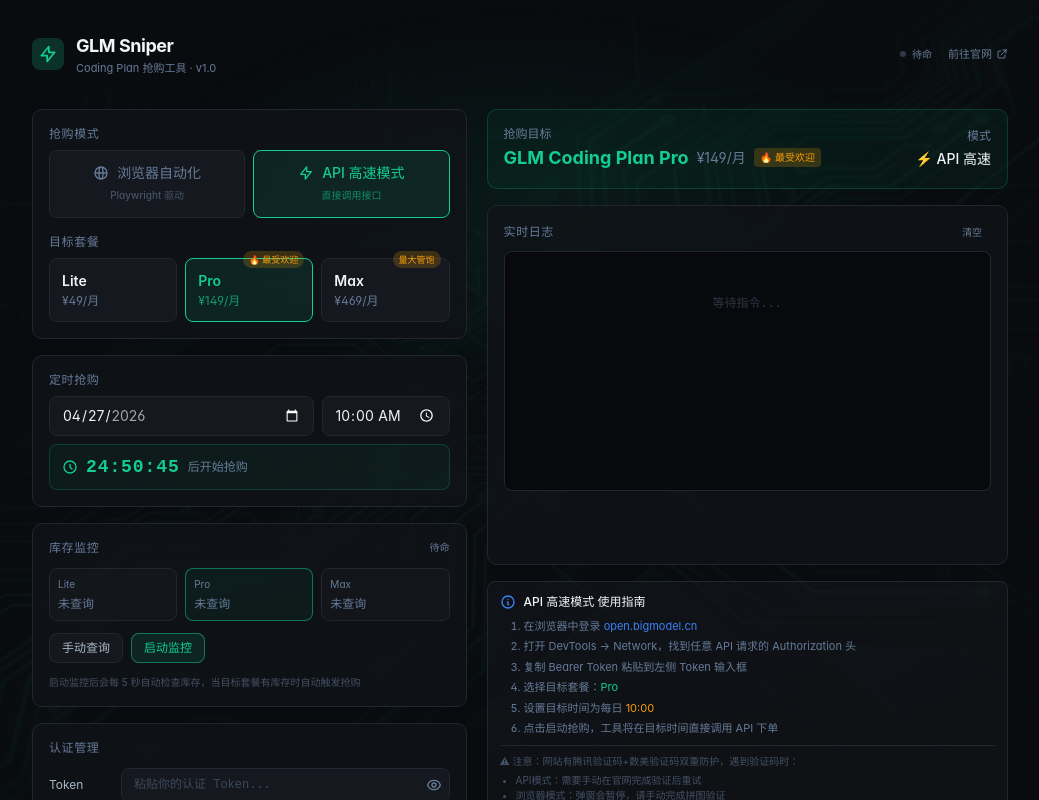
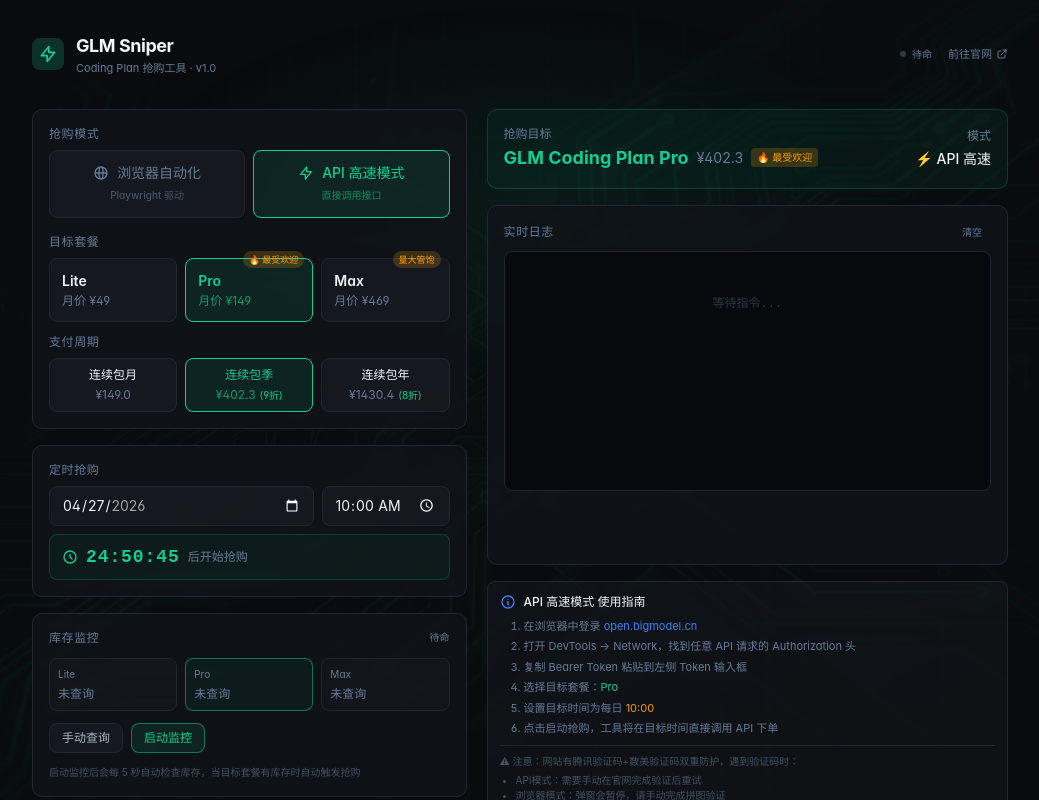
Before and after one commit to 16499259-oss/GLM-sniper, a React (Vite) app: page / in a window 1280 px wide. Shown: the top 800 px of the page, without its empty margins (120-1159 px from the left). Built offline with nearby package versions, Linux system fonts and the light colour scheme; the HTML template or start-up script is replaced by a standard one.

Commit message:
feat: 增加支付周期选择（连续包月/包季/包年），价格按折扣计算

```diff
--- a/src/App.tsx
+++ b/src/App.tsx
@@ -7,7 +7,7 @@
 import { LogConsole } from './components/LogConsole';
 import { ControlBar } from './components/ControlBar';
 import { QuickGuide } from './components/QuickGuide';
-import { PLANS } from './lib/config';
+import { PLANS, calculatePrice, formatPrice } from './lib/config';
 
 function App() {
   const sniper = useSniper();
@@ -87,6 +87,8 @@
               <PlanSelector
                 plan={sniper.plan}
                 onPlanChange={sniper.setPlan}
+                paymentCycle={sniper.paymentCycle}
+                onPaymentCycleChange={sniper.setPaymentCycle}
                 disabled={isRunning}
               />
             </div>
@@ -140,7 +142,7 @@
                       GLM Coding Plan {PLANS[sniper.plan].name}
                     </span>
                     <span className="text-sm text-muted-foreground">
-                      {PLANS[sniper.plan].price}
+                      {formatPrice(calculatePrice(sniper.plan, sniper.paymentCycle))}
                     </span>
                     {PLANS[sniper.plan].badge && (
                       <span className="text-[10px] px-1.5 py-0.5 rounded bg-accent/20 text-accent">
--- a/src/components/PlanSelector.tsx
+++ b/src/components/PlanSelector.tsx
@@ -1,21 +1,26 @@
-import type { PlanType } from '../lib/config';
-import { PLANS } from '../lib/config';
+import type { PlanType, PaymentCycle } from '../lib/config';
+import { PLANS, PAYMENT_CYCLES, calculatePrice, formatPrice } from '../lib/config';
 import { cn } from '../lib/utils';
 
 interface PlanSelectorProps {
   plan: PlanType;
   onPlanChange: (plan: PlanType) => void;
+  paymentCycle: PaymentCycle;
+  onPaymentCycleChange: (cycle: PaymentCycle) => void;
   disabled?: boolean;
 }
 
-export function PlanSelector({ plan, onPlanChange, disabled }: PlanSelectorProps) {
+export function PlanSelector({ plan, onPlanChange, paymentCycle, onPaymentCycleChange, disabled }: PlanSelectorProps) {
   const plans: PlanType[] = ['lite', 'pro', 'max'];
+  const cycles: PaymentCycle[] = ['monthly', 'quarterly', 'yearly'];
 
   return (
-    <div className="flex flex-col gap-2">
-      <label className="text-xs font-medium text-muted-foreground uppercase tracking-wider">
-        目标套餐
-      </label>
+    <div className="flex flex-col gap-3">
+      {/* 套餐选择 */}
+      <div className="flex flex-col gap-2">
+        <label className="text-xs font-medium text-muted-foreground uppercase tracking-wider">
+          目标套餐
+        </label>
       <div className="flex gap-2">
         {plans.map((p) => {
           const config = PLANS[p];
@@ -49,12 +54,58 @@
                 'text-xs mt-0.5',
                 isSelected ? 'text-primary/70' : 'text-muted-foreground'
               )}>
-                {config.price}
+                月价 ¥{config.monthlyPrice}
               </div>
             </button>
           );
         })}
       </div>
+      </div>
+
+      {/* 支付周期选择 */}
+      <div className="flex flex-col gap-2">
+        <label className="text-xs font-medium text-muted-foreground uppercase tracking-wider">
+          支付周期
+        </label>
+        <div className="flex gap-2">
+          {cycles.map((c) => {
+            const cycleConfig = PAYMENT_CYCLES[c];
+            const price = calculatePrice(plan, c);
+            const isSelected = paymentCycle === c;
+            return (
+              <button
+                key={c}
+                onClick={() => onPaymentCycleChange(c)}
+                disabled={disabled}
+                className={cn(
+                  'flex-1 px-3 py-2 rounded-md border text-center transition-all duration-200',
+                  'focus:outline-none focus:ring-2 focus:ring-ring',
+                  isSelected
+                    ? 'border-primary bg-primary/10'
+                    : 'border-border bg-secondary/50 hover:border-primary/30',
+                  disabled && 'opacity-50 cursor-not-allowed'
+                )}
+              >
+                <div className={cn(
+                  'text-xs font-medium',
+                  isSelected ? 'text-primary' : 'text-foreground'
+                )}>
+                  {cycleConfig.name}
+                </div>
+                <div className={cn(
+                  'text-xs mt-1',
+                  isSelected ? 'text-primary/70' : 'text-muted-foreground'
+                )}>
+                  {formatPrice(price)}
+                  {cycleConfig.discount && (
+                    <span className="ml-1 text-[10px] text-success">({cycleConfig.discount})</span>
+                  )}
+                </div>
+              </button>
+            );
+          })}
+        </div>
+      </div>
     </div>
   );
 }
--- a/src/hooks/useSniper.ts
+++ b/src/hooks/useSniper.ts
@@ -2,10 +2,11 @@
 import type {
   SniperMode,
   PlanType,
+  PaymentCycle,
   SniperStatus,
   LogEntry,
 } from '../lib/config';
-import { PLANS, getDefaultProductId, API_BASE_URL } from '../lib/config';
+import { PLANS, getProductId, calculatePrice, formatPrice, DEFAULT_CYCLE, API_BASE_URL } from '../lib/config';
 import { createLog, getTargetDateTime } from '../lib/utils';
 
 // 库存状态接口
@@ -21,6 +22,8 @@
   setMode: (m: SniperMode) => void;
   plan: PlanType;
   setPlan: (p: PlanType) => void;
+  paymentCycle: PaymentCycle;
+  setPaymentCycle: (c: PaymentCycle) => void;
   targetDate: string;
   setTargetDate: (d: string) => void;
   targetTime: string;
@@ -52,6 +55,7 @@
 
   const [mode, setMode] = useState<SniperMode>('api');
   const [plan, setPlan] = useState<PlanType>('pro');
+  const [paymentCycle, setPaymentCycle] = useState<PaymentCycle>(DEFAULT_CYCLE);
   const [targetDate, setTargetDate] = useState(tomorrowStr);
   const [targetTime, setTargetTime] = useState('10:00');
   const [authToken, setAuthToken] = useState('');
@@ -148,12 +152,11 @@
 
       // Step 2: Create pre-order
       addLog(createLog('info', '[步骤2] 创建预订单...'));
-      const productId = getDefaultProductId(plan);
-      addLog(createLog('info', `[步骤2] 使用产品ID: ${productId} (${PLANS[plan].name} 连续包季)`));
-
-      // 获取套餐价格（去掉¥和/月等后缀）
-      const priceStr = PLANS[plan].price.replace('¥', '').replace('/月', '').replace('/季', '').replace('/年', '');
-      const payPrice = parseInt(priceStr) * 100; // 转换为分
+      const productId = getProductId(plan, paymentCycle);
+      const payPrice = calculatePrice(plan, paymentCycle) * 100; // 转换为分
+      const cycleNames = { monthly: '连续包月', quarterly: '连续包季', yearly: '连续包年' };
+      addLog(createLog('info', `[步骤2] 产品ID: ${productId} (${PLANS[plan].name} ${cycleNames[paymentCycle]})`));
+      addLog(createLog('info', `[步骤2] 支付金额: ${formatPrice(payPrice / 100)}元 (${payPrice}分)`));
 
       const preOrderResp = await fetch(`${PROXY_BASE}/biz/product/createPreOrder`, {
         method: 'POST',
@@ -299,7 +302,8 @@
     addLog(createLog('info', '═══════════════════════════════════════'));
     addLog(createLog('info', '  GLM Coding Plan Sniper 启动'));
     addLog(createLog('info', `  模式: ${mode === 'browser' ? '浏览器自动化' : 'API 高速'}`));
-    addLog(createLog('info', `  套餐: ${PLANS[plan].name} (${PLANS[plan].price})`));
+        const cycleNames = { monthly: '连续包月', quarterly: '连续包季', yearly: '连续包年' };
+        addLog(createLog('info', `  套餐: ${PLANS[plan].name} ${cycleNames[paymentCycle]} (${formatPrice(calculatePrice(plan, paymentCycle))})`));
     addLog(createLog('info', `  目标时间: ${targetDate} ${targetTime}`));
     addLog(createLog('info', '═══════════════════════════════════════'));
 
@@ -445,6 +449,7 @@
   return {
     mode, setMode,
     plan, setPlan,
+    paymentCycle, setPaymentCycle,
     targetDate, setTargetDate,
     targetTime, setTargetTime,
     authToken, setAuthToken,
--- a/src/lib/config.ts
+++ b/src/lib/config.ts
@@ -5,15 +5,40 @@
 
 export type SniperMode = 'browser' | 'api';
 export type PlanType = 'lite' | 'pro' | 'max';
+export type PaymentCycle = 'monthly' | 'quarterly' | 'yearly';
 export type SniperStatus = 'idle' | 'countdown' | 'running' | 'captcha_pending' | 'success' | 'error';
 
 export interface PlanConfig {
   type: PlanType;
   name: string;
-  price: string;
-  productId: string;
+  monthlyPrice: number; // 月价（元）
   badge?: string;
 }
+
+// 根据支付周期计算实际价格
+export const calculatePrice = (plan: PlanType, cycle: PaymentCycle): number => {
+  const monthlyPrice = PLAN_PRICES[plan];
+  switch (cycle) {
+    case 'monthly':
+      return monthlyPrice;
+    case 'quarterly':
+      return monthlyPrice * 3 * 0.9; // 季度总价9折
+    case 'yearly':
+      return monthlyPrice * 12 * 0.8; // 年度总价8折
+  }
+};
+
+// 格式化价格显示
+export const formatPrice = (price: number): string => {
+  return `¥${price.toFixed(1)}`;
+};
+
+// 各套餐月价
+export const PLAN_PRICES: Record<PlanType, number> = {
+  lite: 49,
+  pro: 149,
+  max: 469,
+};
 
 export interface SniperConfig {
   mode: SniperMode;
@@ -33,23 +58,27 @@
   lite: {
     type: 'lite',
     name: 'Lite',
-    price: '¥49/月',
-    productId: 'product-005',
+    monthlyPrice: 49,
   },
   pro: {
     type: 'pro',
     name: 'Pro',
-    price: '¥149/月',
-    productId: 'product-047',
+    monthlyPrice: 149,
     badge: '🔥 最受欢迎',
   },
   max: {
     type: 'max',
     name: 'Max',
-    price: '¥469/月',
-    productId: 'product-047',
+    monthlyPrice: 469,
     badge: '量大管饱',
   },
+};
+
+// 支付周期配置
+export const PAYMENT_CYCLES: Record<PaymentCycle, { name: string; discount: string }> = {
+  monthly: { name: '连续包月', discount: '' },
+  quarterly: { name: '连续包季', discount: '9折' },
+  yearly: { name: '连续包年', discount: '8折' },
 };
 
 // 产品ID映射（根据套餐类型和支付周期）
@@ -71,10 +100,13 @@
   },
 };
 
-// 获取默认产品ID（季付）
-export const getDefaultProductId = (plan: PlanType): string => {
-  return PRODUCT_IDS[plan]?.quarterly || PRODUCT_IDS.pro.quarterly;
+// 获取产品ID
+export const getProductId = (plan: PlanType, cycle: PaymentCycle): string => {
+  return PRODUCT_IDS[plan]?.[cycle] || PRODUCT_IDS.pro.quarterly;
 };
+
+// 默认支付周期
+export const DEFAULT_CYCLE: PaymentCycle = 'quarterly';
 // 库存检查相关配置
 export const STOCK_CHECK_IDS = {
   stockStatus: '1111',      // 库存状态
```
